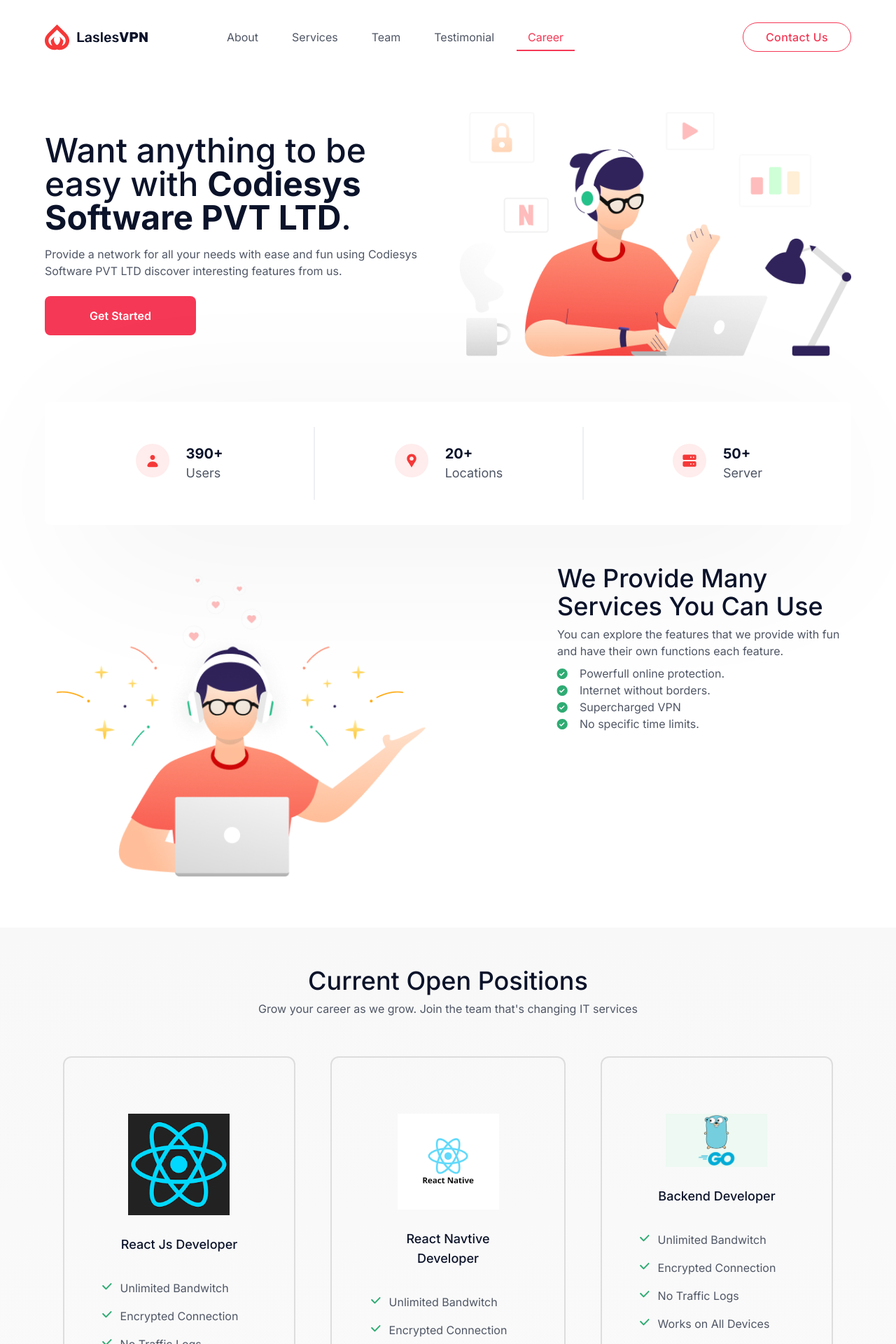
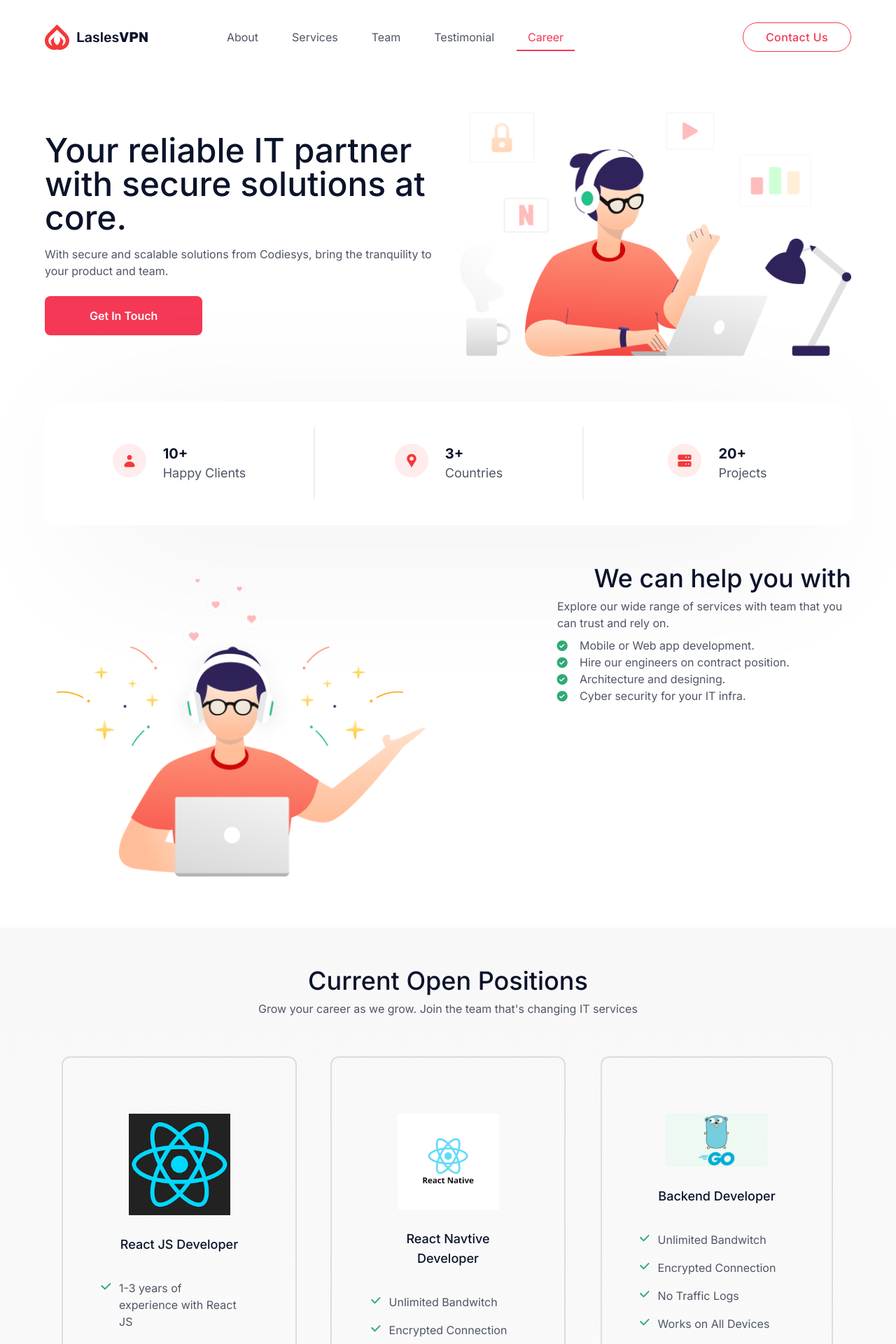
Before and after one commit to codiesys/website, a Next.js app: page / in a window 1280 px wide. Shown: the top 1920 px of the page at 70% size. Built offline with nearby package versions, Linux system fonts and the light colour scheme.

Commit message:
updated most of content

```diff
--- a/src/app/components/Footer.tsx
+++ b/src/app/components/Footer.tsx
@@ -13,9 +13,8 @@ const Footer = () => {
         <div className="row-span-2 sm:col-span-4 col-start-1 col-end-4 sm:col-end-5 flex flex-col items-start ">
           <Image alt="Logo" src={LogoVPN} className="h-8 w-auto mb-6" />
           <p className="mb-4">
-            <strong className="font-medium">Codiesys Software PVT LTD</strong>{" "}
-            is a private virtual network that has unique features and has high
-            security.
+            <strong className="font-medium">Codiesys Softwares PVT LTD</strong>{" "}
+            is a software solutions and cyber security company based in Pune, India.
           </p>
           <div className="flex w-full mt-2 mb-8 -mx-2">
             <div className="mx-2 bg-white-500 rounded-full items-center justify-center flex p-2 shadow-md">
@@ -29,7 +28,7 @@ const Footer = () => {
             </div>
           </div>
           <p className="text-gray-400">
-            ©{new Date().getFullYear()} - Codiesys Software PVT LTD
+            ©{new Date().getFullYear()} - Codiesys Softwares PVT LTD
           </p>
         </div>
 
--- a/src/app/components/Hero.tsx
+++ b/src/app/components/Hero.tsx
@@ -8,18 +8,18 @@ import ScrollAnimationWrapper from "./ScrollAnimationWrapper";
 const Hero = ({
   listUser = [
     {
-      name: "Users",
-      number: "390",
+      name: "Happy Clients",
+      number: "10",
       icon: "/assets/Icon/heroicons_sm-user.svg",
     },
     {
-      name: "Locations",
-      number: "20",
+      name: "Countries",
+      number: "3",
       icon: "/assets/Icon/gridicons_location.svg",
     },
     {
-      name: "Server",
-      number: "50",
+      name: "Projects",
+      number: "20",
       icon: "/assets/Icon/bx_bxs-server.svg",
     },
   ],
@@ -35,14 +35,12 @@ const Hero = ({
         >
           <div className=" flex flex-col justify-center items-start row-start-2 sm:row-start-1">
             <h1 className="text-3xl lg:text-4xl xl:text-5xl font-medium text-black-600 leading-normal">
-              Want anything to be easy with{" "}
-              <strong>Codiesys Software PVT LTD</strong>.
+              Your reliable IT partner with secure solutions at core.
             </h1>
             <p className="text-black-500 mt-4 mb-6">
-              Provide a network for all your needs with ease and fun using
-              Codiesys Software PVT LTD discover interesting features from us.
+              With secure and scalable solutions from Codiesys, bring the tranquility to your product and team.
             </p>
-            <ButtonPrimary>Get Started</ButtonPrimary>
+            <ButtonPrimary>Get In Touch</ButtonPrimary>
           </div>
           <div className="flex w-full">
             <motion.div className="h-full w-full" variants={scrollAnimation}>
--- a/src/app/components/Pricing.tsx
+++ b/src/app/components/Pricing.tsx
@@ -54,14 +54,14 @@ const Pricing = () => {
                   />
                 </div>
                 <p className="text-lg text-black-600 font-medium capitalize my-2 sm:my-7">
-                  React Js Developer
+                  React JS Developer
                 </p>
                 <ul className="flex flex-col list-inside pl-6 xl:pl-0 items-start justify-start text-left text-black-500 flex-grow">
                   <li className="relative check custom-list my-2">
-                    Unlimited Bandwitch
+                    1-3 years of experience with React JS
                   </li>
                   <li className="relative check custom-list my-2">
-                    Encrypted Connection
+                    Good knowledge of HTML CSS
                   </li>
                   <li className="relative check custom-list my-2">
                     No Traffic Logs
@@ -173,14 +173,13 @@ const Pricing = () => {
               variants={scrollAnimation}
               className="text-2xl sm:text-3xl lg:text-4xl font-medium text-black-600 leading-relaxed w-9/12 sm:w-6/12 lg:w-4/12 mx-auto"
             >
-              Huge Global Network of Fast VPN{" "}
+              Trusted by clients all across the globe.
             </motion.h3>
             <motion.p
               className="leading-normal  mx-auto my-2 w-10/12 sm:w-7/12 lg:w-6/12"
               variants={scrollAnimation}
             >
-              See Codiesys Software PVT LTD everywhere to make it easier for you
-              when you move locations.
+              We have engineers working for clients in all time zones. We provide at least 4 hours of overlapping working hours for client across globe.
             </motion.p>
           </ScrollAnimationWrapper>
           <ScrollAnimationWrapper>
@@ -189,39 +188,6 @@ const Pricing = () => {
               variants={scrollAnimation}
             >
               <Image alt="Logo" src={Maps} className="w-full h-auto" />
-            </motion.div>
-          </ScrollAnimationWrapper>
-          <ScrollAnimationWrapper>
-            <motion.div
-              className="w-full flex justify-evenly items-center mt-4 flex-wrap lg:flex-nowrap"
-              variants={scrollAnimation}
-            >
-              {/* <Netflix className="h-18 w-auto" /> */}
-              <img
-                src="/assets/Icon/amazon.png"
-                className="h-14 w-auto mt-4 lg:mt-2"
-                alt=""
-              />
-              <img
-                src="/assets/Icon/netflix.png"
-                className="h-14 w-auto mt-2 lg:mt-0"
-                alt=""
-              />
-              <img
-                src="/assets/Icon/reddit.png"
-                className="h-12 w-auto mt-2 lg:mt-0"
-                alt=""
-              />
-              <img
-                src="/assets/Icon/discord.png"
-                className="h-14 w-auto mt-2 lg:mt-0"
-                alt=""
-              />
-              <img
-                src="/assets/Icon/spotify.png"
-                className="h-12 w-auto mt-2 lg:mt-0"
-                alt=""
-              />
             </motion.div>
           </ScrollAnimationWrapper>
         </div>
@@ -251,9 +217,9 @@ const Pricing = () => {
               <div className="absolute rounded-xl  py-8 sm:py-14 px-6 sm:px-12 lg:px-16 w-full flex flex-col sm:flex-row justify-between items-center z-10 bg-white-500">
                 <div className="flex flex-col text-left w-10/12 sm:w-7/12 lg:w-5/12 mb-6 sm:mb-0">
                   <h5 className="text-black-600 text-xl sm:text-2xl lg:text-3xl leading-relaxed font-medium">
-                    Subscribe Now for <br /> Get Special Features!
+                    Connect with us to explore endless possibilities!
                   </h5>
-                  <p>Let's subscribe with us and find the fun.</p>
+                  <p>Let's discuss your requirements and how team Codiesys can help you achieve your goals.</p>
                 </div>
                 <ButtonPrimary>Contact US</ButtonPrimary>
               </div>
--- a/src/app/components/Services.tsx
+++ b/src/app/components/Services.tsx
@@ -5,10 +5,10 @@ import getScrollAnimation from "../utils/getScrollAnimation";
 import ScrollAnimationWrapper from "./ScrollAnimationWrapper";
 
 const features = [
-  "Powerfull online protection.",
-  "Internet without borders.",
-  "Supercharged VPN",
-  "No specific time limits.",
+  "Mobile or Web app development.",
+  "Hire our engineers on contract position.",
+  "Architecture and designing.",
+  "Cyber security for your IT infra.",
 ];
 
 const Feature = () => {
@@ -38,11 +38,10 @@ const Feature = () => {
             variants={scrollAnimation}
           >
             <h3 className="text-3xl lg:text-4xl font-medium leading-relaxed text-black-600">
-              We Provide Many Services You Can Use
+              We can help you with
             </h3>
             <p className="my-2 text-black-500">
-              You can explore the features that we provide with fun and have
-              their own functions each feature.
+              Explore our wide range of services with team that you can trust and rely on.
             </p>
             <ul className="text-black-500 self-start list-inside ml-8">
               {features.map((feature, index) => (
--- a/src/app/components/Testimoni.tsx
+++ b/src/app/components/Testimoni.tsx
@@ -15,7 +15,7 @@ const listTestimoni = [
     country: "Poland",
     rating: "4.5",
     testimoni:
-      "Wow... I am very happy to use this VPN, it turned out to be more than my expectations and so far there have been no problems. Codiesys Software PVT LTD always the best",
+      "Wow... I am very happy to use this VPN, it turned out to be more than my expectations and so far there have been no problems. Codiesys Softwares PVT LTD always the best",
   },
   {
     name: "iezh Robert",
@@ -24,7 +24,7 @@ const listTestimoni = [
     country: "Poland",
     rating: "4.5",
     testimoni:
-      "Wow... I am very happy to use this VPN, it turned out to be more than my expectations and so far there have been no problems. Codiesys Software PVT LTD always the best",
+      "Wow... I am very happy to use this VPN, it turned out to be more than my expectations and so far there have been no problems. Codiesys Softwares PVT LTD always the best",
   },
   {
     name: "iezh Robert",
@@ -33,7 +33,7 @@ const listTestimoni = [
     country: "Poland",
     rating: "4.5",
     testimoni:
-      "Wow... I am very happy to use this VPN, it turned out to be more than my expectations and so far there have been no problems. Codiesys Software PVT LTD always the best",
+      "Wow... I am very happy to use this VPN, it turned out to be more than my expectations and so far there have been no problems. Codiesys Softwares PVT LTD always the best",
   },
   {
     name: "iezh Robert",
@@ -42,7 +42,7 @@ const listTestimoni = [
     country: "Poland",
     rating: "4.5",
     testimoni:
-      "Wow... I am very happy to use this VPN, it turned out to be more than my expectations and so far there have been no problems. Codiesys Software PVT LTD always the best",
+      "Wow... I am very happy to use this VPN, it turned out to be more than my expectations and so far there have been no problems. Codiesys Softwares PVT LTD always the best",
   },
 ];
 const Testimoni = () => {
```
Also changed, not shown: 1 other file (tests, documents, lock files or other folders).
